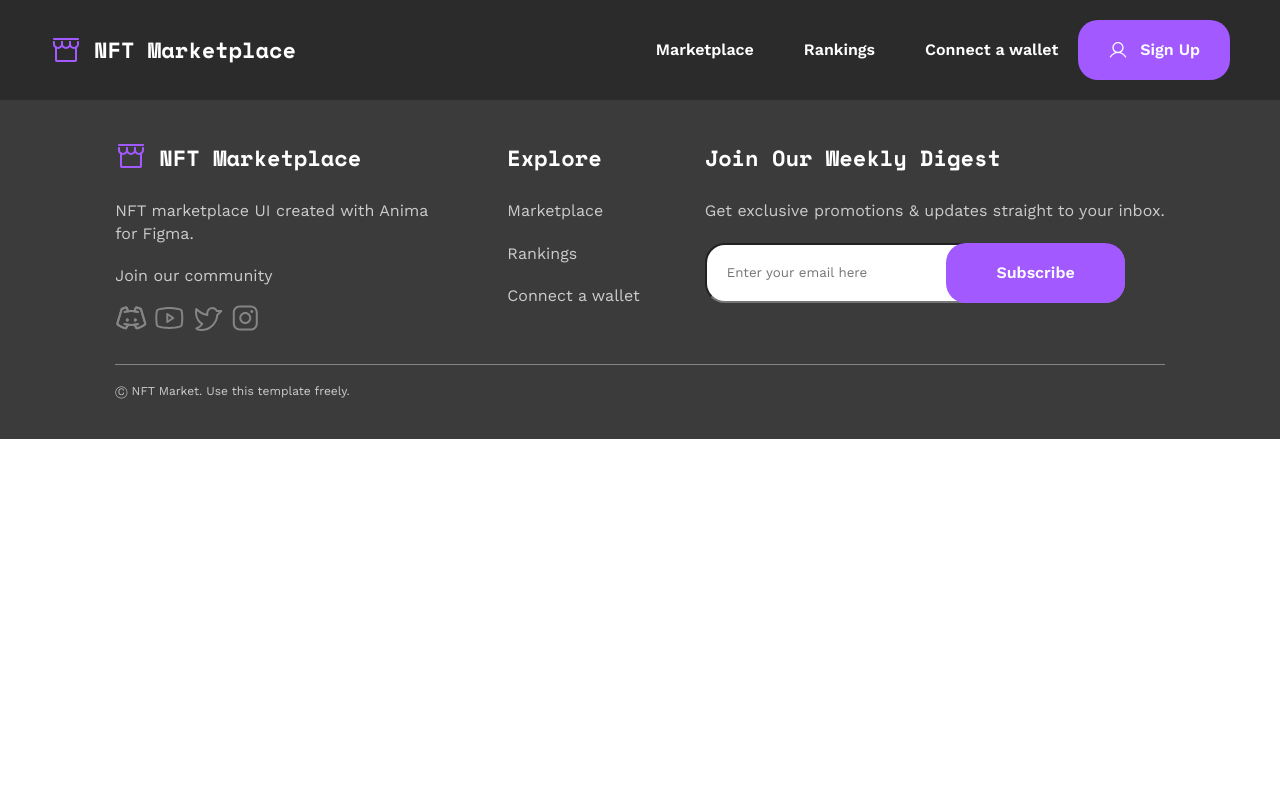
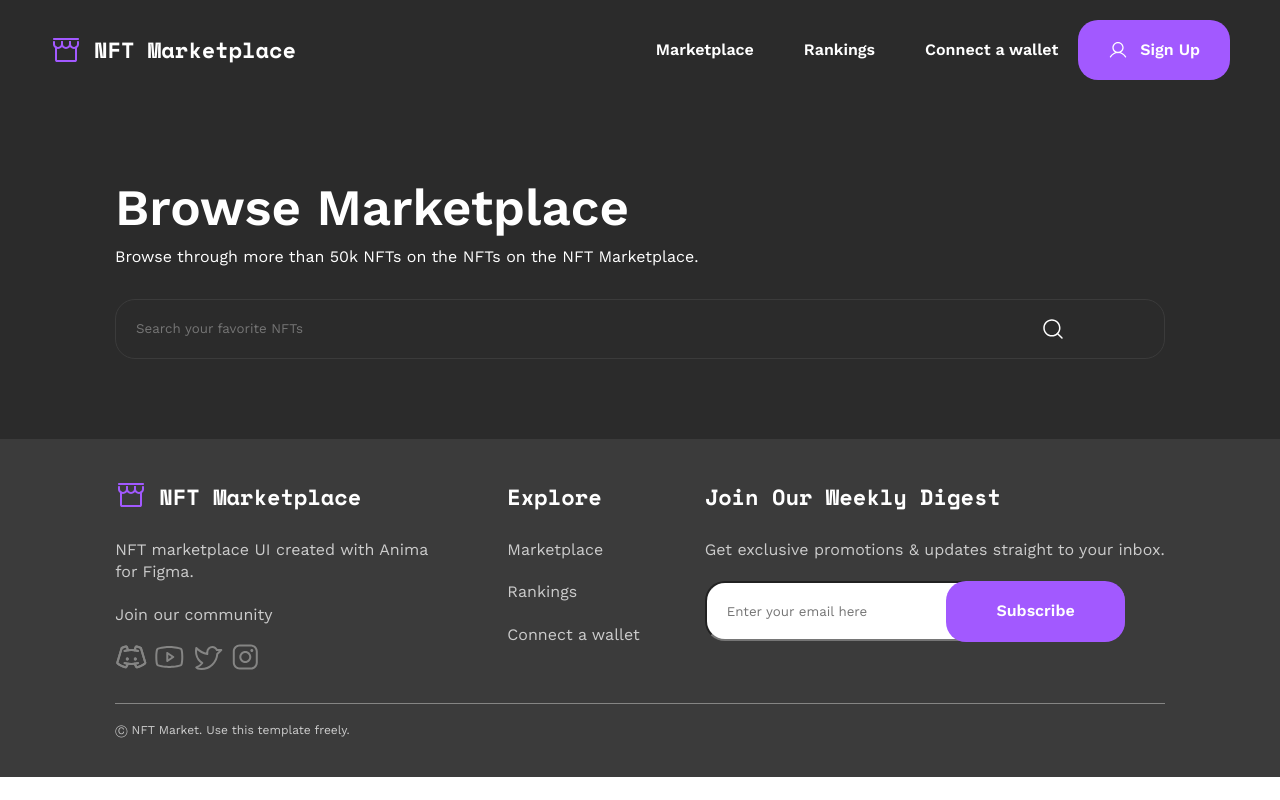
Before and after one commit to limlimjo/responsive_prac, a React (Vite) app in the folder week2/: page / in a window 1280 px wide. Built offline with nearby package versions, Linux system fonts and the light colour scheme.

Commit message:
[add] week2 Intro 컴포넌트 작업

```diff
--- a/week2/src/components/common/header/CommonHeader.module.scss
+++ b/week2/src/components/common/header/CommonHeader.module.scss
@@ -2,7 +2,6 @@
     display: flex;
     justify-content: space-between;
     color: $color-text-basic;
-    width: 100%;
     padding: 20px 50px;
 
     &__leftBox {
--- /dev/null
+++ b/week2/src/pages/index/components/Intro.module.scss
@@ -0,0 +1,40 @@
+.intro {
+    padding: 80px 115px;
+    &__mainBox {
+        display: flex;
+        flex-direction: column;
+        gap: 10px;
+        margin-bottom: 30px;
+        color: $color-text-basic;
+        .title {
+            @include H2-WorkSans;
+        }
+        .desc {
+            @include Base-WorkSans;
+        }
+    }
+
+    &__searchBox {
+        position: relative;
+
+        input {
+            width: 1050px;
+            height: 60px;
+            padding: 19px 20px;
+            border-radius: 20px;
+            border: 1px solid $color-background-secondary;
+            background-color: transparent;
+        }
+
+        span {
+            display: inline-block;
+            width: 24px;
+            height: 24px;
+            background: url($icon_magnifyingGlass) no-repeat;
+            background-size: contain;
+            position: absolute;
+            top: 18px;
+            right: 100px;
+        }
+    }
+}
--- /dev/null
+++ b/week2/src/pages/index/components/Intro.tsx
@@ -0,0 +1,18 @@
+import styles from './Intro.module.scss';
+
+const Intro = () => {
+  return (
+    <div className={styles.intro}>
+      <div className={styles.intro__mainBox}>
+        <span className={styles.title}>Browse Marketplace</span>
+        <span className={styles.desc}>Browse through more than 50k NFTs on the NFTs on the NFT Marketplace.</span>
+      </div>
+      <div className={styles.intro__searchBox}>
+        <input type="text" placeholder='Search your favorite NFTs' />
+        <span></span>
+      </div>
+    </div>
+  );
+}
+
+export default Intro;
--- a/week2/src/pages/index/index.tsx
+++ b/week2/src/pages/index/index.tsx
@@ -1,12 +1,14 @@
 import CommonFooter from '@/components/common/footer/CommonFooter';
 import CommonHeader from '../../components/common/header/CommonHeader';
 import styles from './styles/index.module.scss';
+import Intro from './components/Intro';
 
 const index = () => {
   return (
     <div className={styles.page}>
       {/* 공통 헤더 */}
       <CommonHeader />
+      <Intro/>
       {/* 공통 푸터 */}
       <CommonFooter />
     </div>
```
